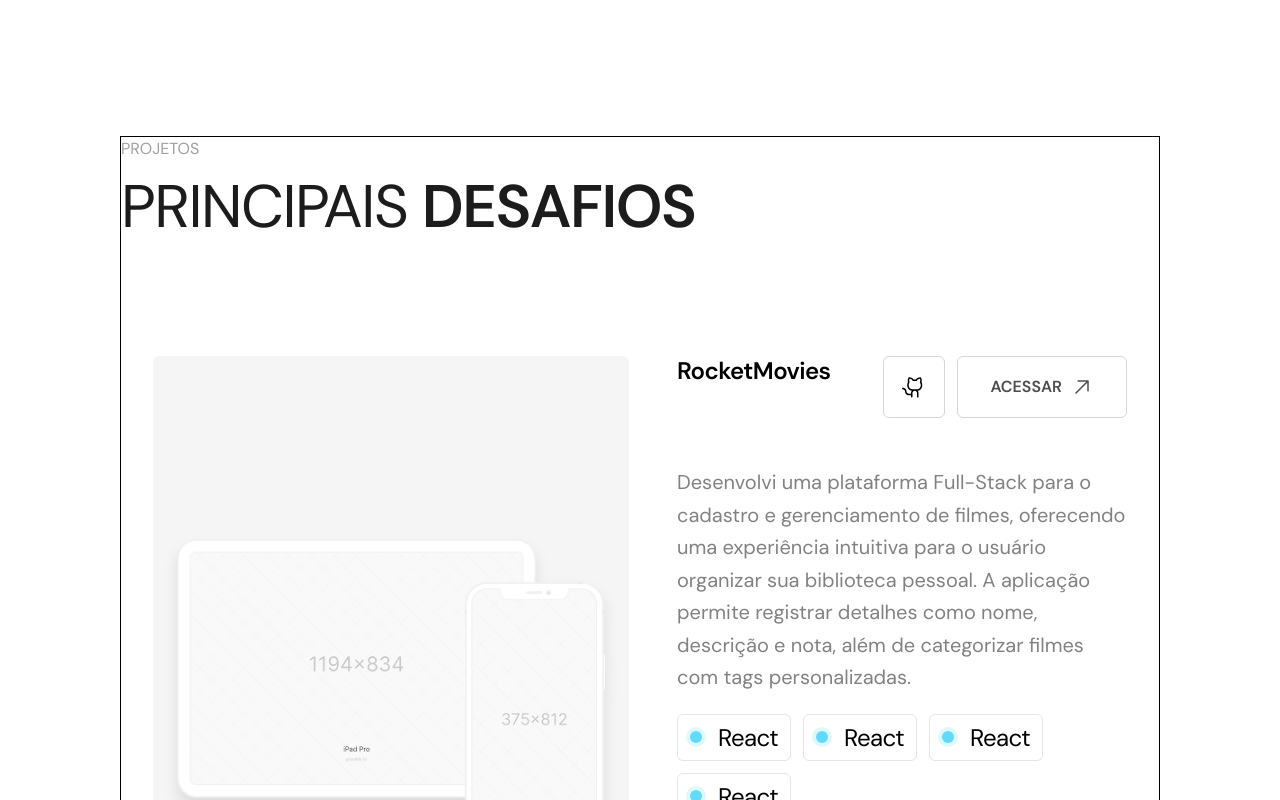
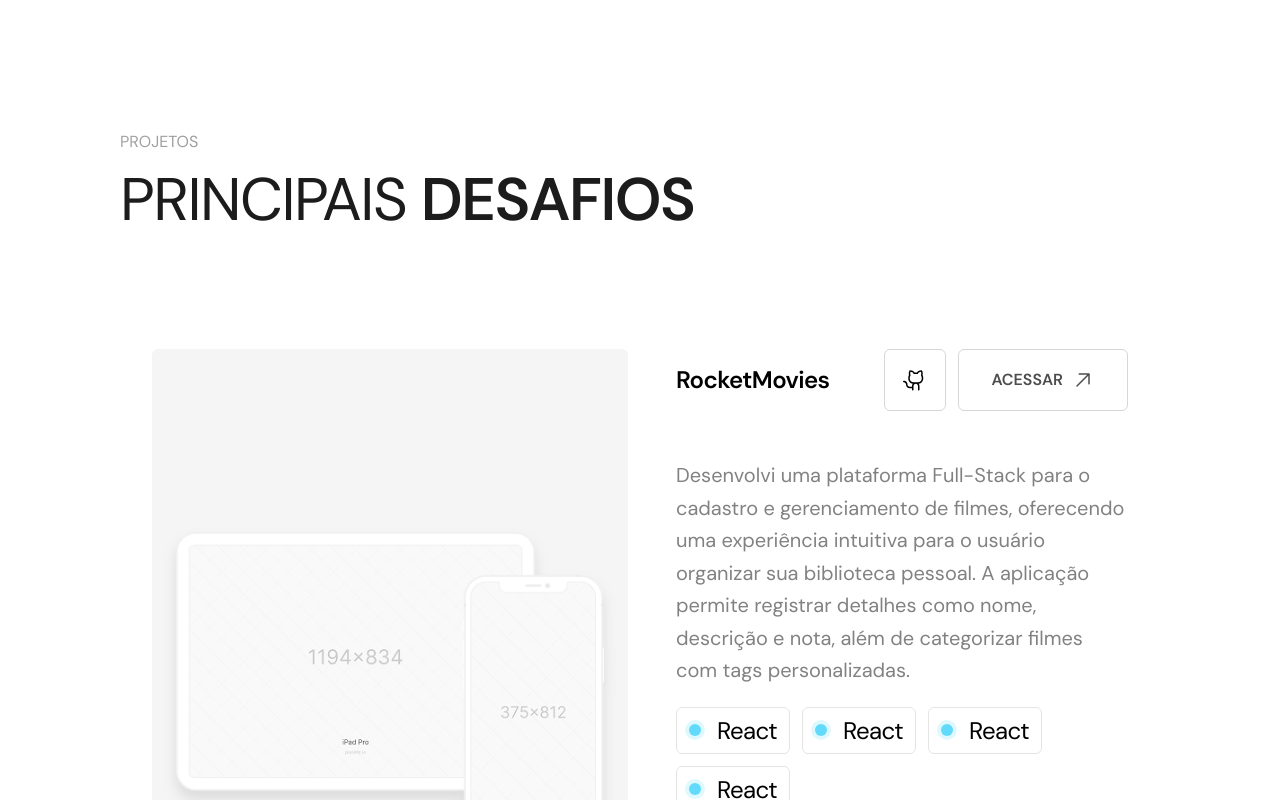
Before and after one commit to murilloressineti/my-portfolio-2.0, a React (Vite) app: page / in a window 1280 px wide. Shown: the part 1840-2640 px from the top of the page. Built offline with nearby package versions, Linux system fonts and the light colour scheme.

Commit message:
feat: Layout updates on the notfound page

```diff
--- a/src/components/layout/section.tsx
+++ b/src/components/layout/section.tsx
@@ -23,7 +23,7 @@ export default function Section({
         className
       )}
     >
-      <div className={cn("w-full mx-auto border", !isFullWidth && "max-w-420")}>
+      <div className={cn("w-full mx-auto ", !isFullWidth && "max-w-420")}>
         {children}
       </div>
     </section>
--- a/src/components/projects/projectCard.tsx
+++ b/src/components/projects/projectCard.tsx
@@ -74,7 +74,7 @@ export default function ProjectCard({
             "flex w-full gap-5",
             variant === "grid"
               ? "flex-col items-start"
-              : "flex-col md:flex-row md:justify-between md:items-start",
+              : "flex-col md:flex-row md:justify-between md:items-center",
           )}
         >
           <Link to={projectLink} className="flex-1">
@@ -83,7 +83,7 @@ export default function ProjectCard({
               as="h3"
               className={cn(
                 "hover:text-brand-primary transition-all duration-300 cursor-pointer",
-                variant === "grid" ? "line-clamp-1" : "line-clamp-none",
+                variant === "grid" ? "line-clamp-1" : "line-clamp-1",
               )}
             >
               {title}
--- a/src/components/ui/button.tsx
+++ b/src/components/ui/button.tsx
@@ -12,7 +12,8 @@ export const buttonVariants = cva(
         secondary:
           "bg-neutral-white text-text-secondary border border-neutral-300 hover:bg-neutral-200 hover:border-neutral-200 hover:text-text-primary hover:fill-text-primary",
 
-        ghost: // Verificar
+        // Verificar
+        ghost:
           "bg-neutral-200 text-text-secondary fill-text-secondary hover:bg-neutral-300 hover:text-text-primary",
 
         navAction:
@@ -25,7 +26,7 @@ export const buttonVariants = cva(
           "bg-neutral-white text-text-inverted border border-neutral-300 hover:bg-neutral-black hover:fill-neutral-white",
 
         projectDeploy:
-          "bg-transparent text-text-secondary fill-text-secondary border border-neutral-300 hover:bg-neutral-200 hover:border-neutral-200 hover:text-text-primary hover:fill-text-primary",
+          "bg-neutral-white text-text-secondary fill-text-secondary border border-neutral-300 hover:bg-neutral-200 hover:border-neutral-200 hover:text-text-primary hover:fill-text-primary",
 
         contactCard:
           "bg-bg-surface p-6 h-auto rounded-md border border-border-default hover:bg-neutral-black hover:text-neutral-white hover:fill-neutral-white normal-case transition-all duration-300",
--- a/src/pages/NotFound.tsx
+++ b/src/pages/NotFound.tsx
@@ -1,39 +1,35 @@
-import { useNavigate } from "react-router-dom";
+import { Link } from "react-router-dom";
 import { Section } from "../components/layout";
 import { Button, Icon, Text } from "../components/ui";
 import { ArrowUpRight } from "@assets/icons";
 
 export default function NotFound() {
-  const navigate = useNavigate();
-
   return (
     <main>
-      <Section className="flex min-h-screen flex-col items-center justify-center py-20 md:w-290 mx-auto">
-        {/* Título Principal */}
-        <div className="flex flex-col mb-4">
-          <Text variant="h1" className="uppercase font-normal">
+      <Section className="flex min-h-[90vh] flex-col items-center justify-center text-left">
+        <div className="flex flex-col gap-6 max-w-190 mx-auto">
+          {/* Título Principal */}
+          <Text variant="h2" className="text-3xl uppercase font-normal">
             <strong className="font-semibold">Ops!</strong> Parece que você se
             perdeu no caminho.
           </Text>
+
+          {/* Mensagem */}
+          <Text variant="body-lg" className="text-text-secondary opacity-80">
+            A página que você procura não existe ou foi movida. Não se preocupe,
+            use os botões abaixo para voltar ao início ou entrar em contato.
+          </Text>
         </div>
 
-        {/* Mensagem */}
-        <Text
-          variant="body-extra-large"
-          className="text-text-secondary opacity-80"
-        >
-          A página que você procura não existe ou foi movida. Não se preocupe,
-          use os botões abaixo para voltar ao início ou entrar em contato.
-        </Text>
-
-        {/* Ações conforme o Design */}
-        <div className="flex flex-col md:flex-row gap-3 justify-center mt-12 md:mt-24">
+        {/* Ações */}
+        <div className="flex flex-col md:flex-row gap-4 justify-center mt-12 md:mt-18 w-full">
           <Button
+            as={Link}
+            to="/"
             variant="primary"
-            onClick={() => navigate("/")}
-            className="justify-center py-4.5 px-auto md:w-88 whitespace-nowrap"
+            className="justify-center py-4.5 md:w-65 whitespace-nowrap"
           >
-            VOLTAR PARA A PÁGINA PRINCIPAL{" "}
+            Voltar ao Início
             <Icon
               svg={ArrowUpRight}
               className="fill-neutral-white"
@@ -42,11 +38,12 @@ export default function NotFound() {
           </Button>
 
           <Button
-            variant="tertiary"
-            onClick={() => navigate("/contato")}
-            className="justify-center py-4.5 px-auto md:w-88 whitespace-nowrap border border-border-default"
+            as={Link}
+            to="/contato"
+            variant="secondary"
+            className="justify-center py-4.5 md:w-65 whitespace-nowrap"
           >
-            ENTRE EM CONTATO
+            Entre em contato
             <Icon svg={ArrowUpRight} animate="rotate" />
           </Button>
         </div>
```
